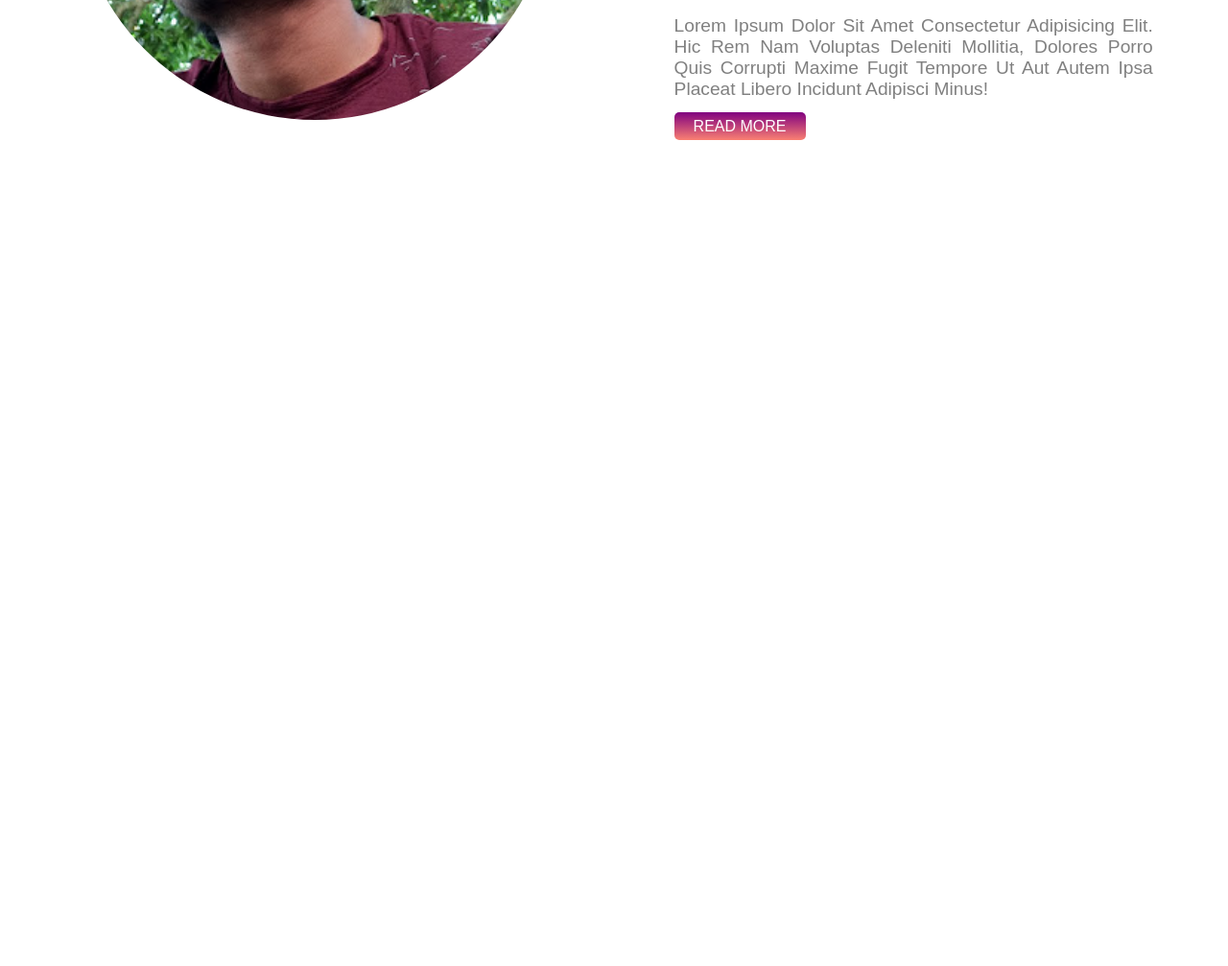
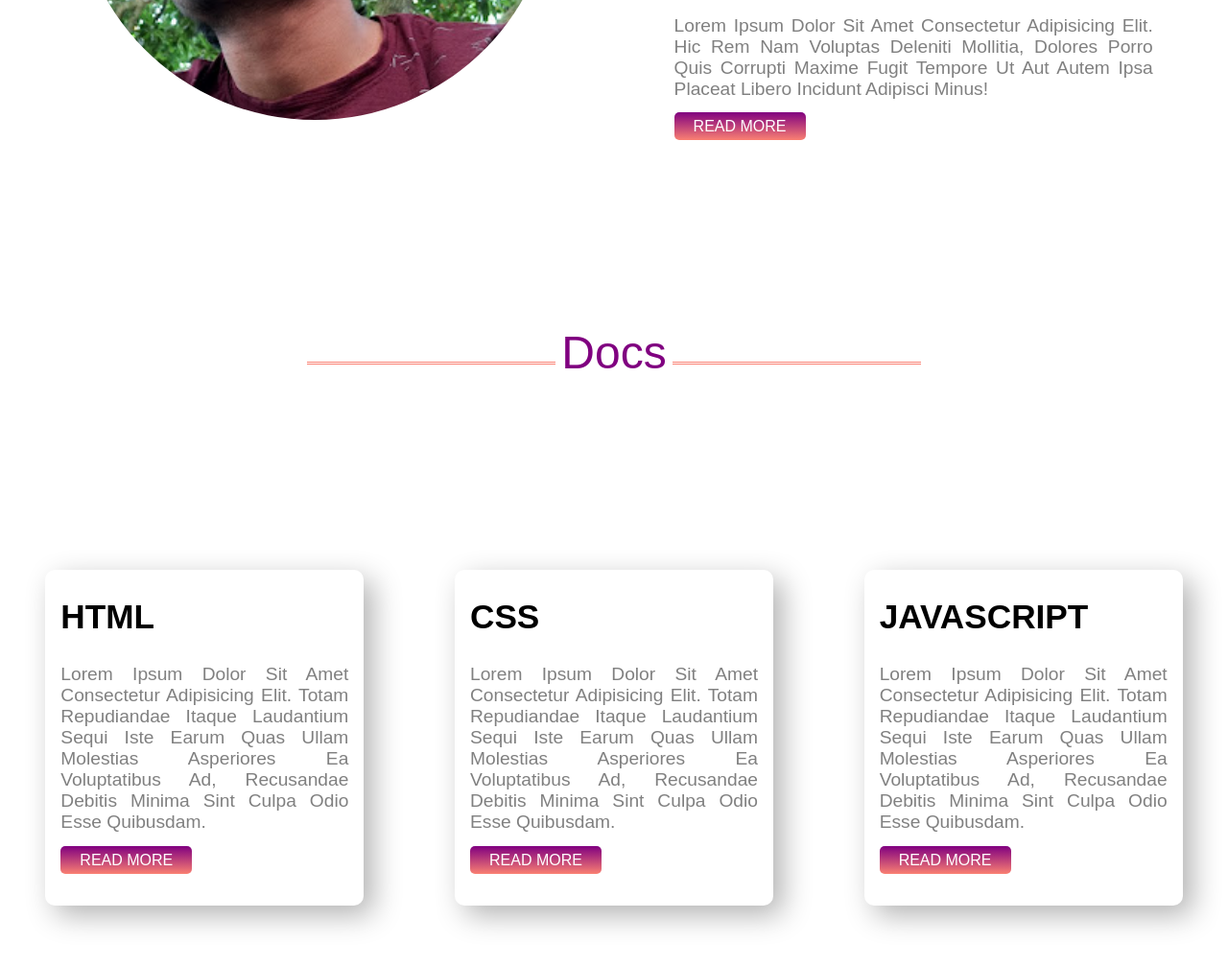
Before and after one commit to Arfan-Roky/own-portfolio, a plain HTML site: page markup/index.html in a window 1280 px wide. Shown: the part 1701-2708 px from the top of the page at 96% size. Before the commit the page ends 1978 px from the top, so only its background shows below. Drawn offline with Linux system fonts and the light colour scheme; a web font is replaced by a local one.

Commit message:
docs is done

```diff
--- a/css/style.css
+++ b/css/style.css
@@ -154,7 +154,9 @@ h5 .purpleColor{
 .aboutInfo{
   padding: 0 1rem;
   /* width: 90%; */
+  /* margin-top: 4rem; */
   min-height: 100vh;
+  margin-bottom: 100px;
 }
 
 
@@ -166,6 +168,11 @@ h5 .purpleColor{
   object-position: center;
 }
 
+
+/* docs */
+.docsContainer{
+  margin-top: -40px;
+}
 .aboutDescription{
   font-size: 1.2rem;
   color: gray;
@@ -173,3 +180,41 @@ h5 .purpleColor{
   text-align: justify;
   /* max-width: 350px; */
 }
+
+.docsCard{
+  width: 300px;
+  height: 350px;
+  /* border: 3px solid salmon; */
+  padding: 0 1rem;
+  box-shadow: 10px 10px 30px rgba(0,0,0,0.3);
+  border-radius: 10px;
+}
+.docsHeading{
+  font-size: 2.2rem;
+}
+
+.docsDescription{
+  font-size: 1.2rem;
+  color: gray;
+  text-transform: capitalize;
+  text-align: justify;
+}
+
+.docs{
+  border: none;
+  border-top: 3px double salmon;
+  text-align: center;
+  overflow: visible;
+  color: purple;
+  height: 5px;
+  width: 50%;
+  /* margin-bottom: 100px; */
+  font-size: 3rem;
+}
+.docs::after{
+  content: "Docs";
+  top: -40px;
+  background-color: white;
+  position: relative;
+  padding: 0 6px;
+}
--- a/markup/index.html
+++ b/markup/index.html
@@ -87,13 +87,48 @@
                 <p class="aboutDescription">
                     Lorem ipsum dolor sit amet consectetur adipisicing elit. Hic rem nam voluptas deleniti mollitia, dolores porro quis corrupti maxime fugit tempore ut aut autem ipsa placeat libero incidunt adipisci minus!
                 </p>
-
                 <a href="#" class="linkButton aboutBtn">READ MORE</a>
             </div>
         </div>
     </section>
 
+    <!-- docs section -->
+    <section class="documents">
+        <hr class=" docs">
+        <div class="flexibleContainer docsContainer">
+            <div class="docsCard ">
+                <h2 class="docsHeading">
+                    HTML
+                </h2>
+                <P class="docsDescription">Lorem ipsum dolor sit amet consectetur adipisicing elit. Totam repudiandae itaque laudantium sequi iste earum quas ullam molestias asperiores ea voluptatibus ad, recusandae debitis minima sint culpa odio esse quibusdam.</P>
 
+                <a href="#" class="linkButton">READ MORE</a>
+            </div>
+
+            <div class="docsCard ">
+                <h2 class="docsHeading">
+                    CSS
+                </h2>
+                <P class="docsDescription">Lorem ipsum dolor sit amet consectetur adipisicing elit. Totam repudiandae itaque laudantium sequi iste earum quas ullam molestias asperiores ea voluptatibus ad, recusandae debitis minima sint culpa odio esse quibusdam.</P>
+
+
+                <a href="#" class="linkButton">READ MORE</a>
+            </div>
+
+            <div class="docsCard ">
+                <h2 class="docsHeading">
+                    JAVASCRIPT
+                </h2>
+                <P class="docsDescription">Lorem ipsum dolor sit amet consectetur adipisicing elit. Totam repudiandae itaque laudantium sequi iste earum quas ullam molestias asperiores ea voluptatibus ad, recusandae debitis minima sint culpa odio esse quibusdam.</P>
+
+                <a href="#" class="linkButton">READ MORE</a>
+            </div>
+
+
+
+        </div>
+
+    </section>
 
 
 
```
